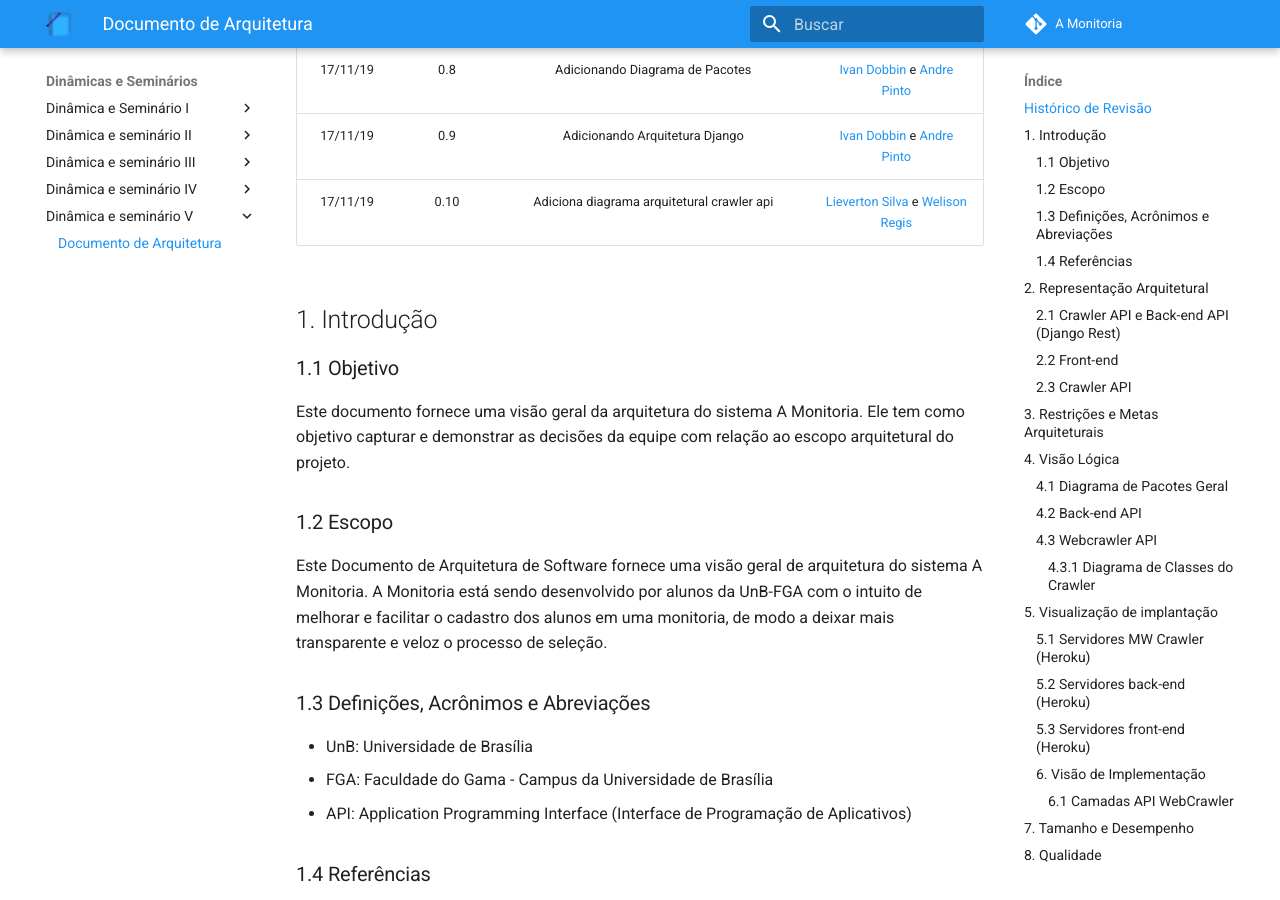
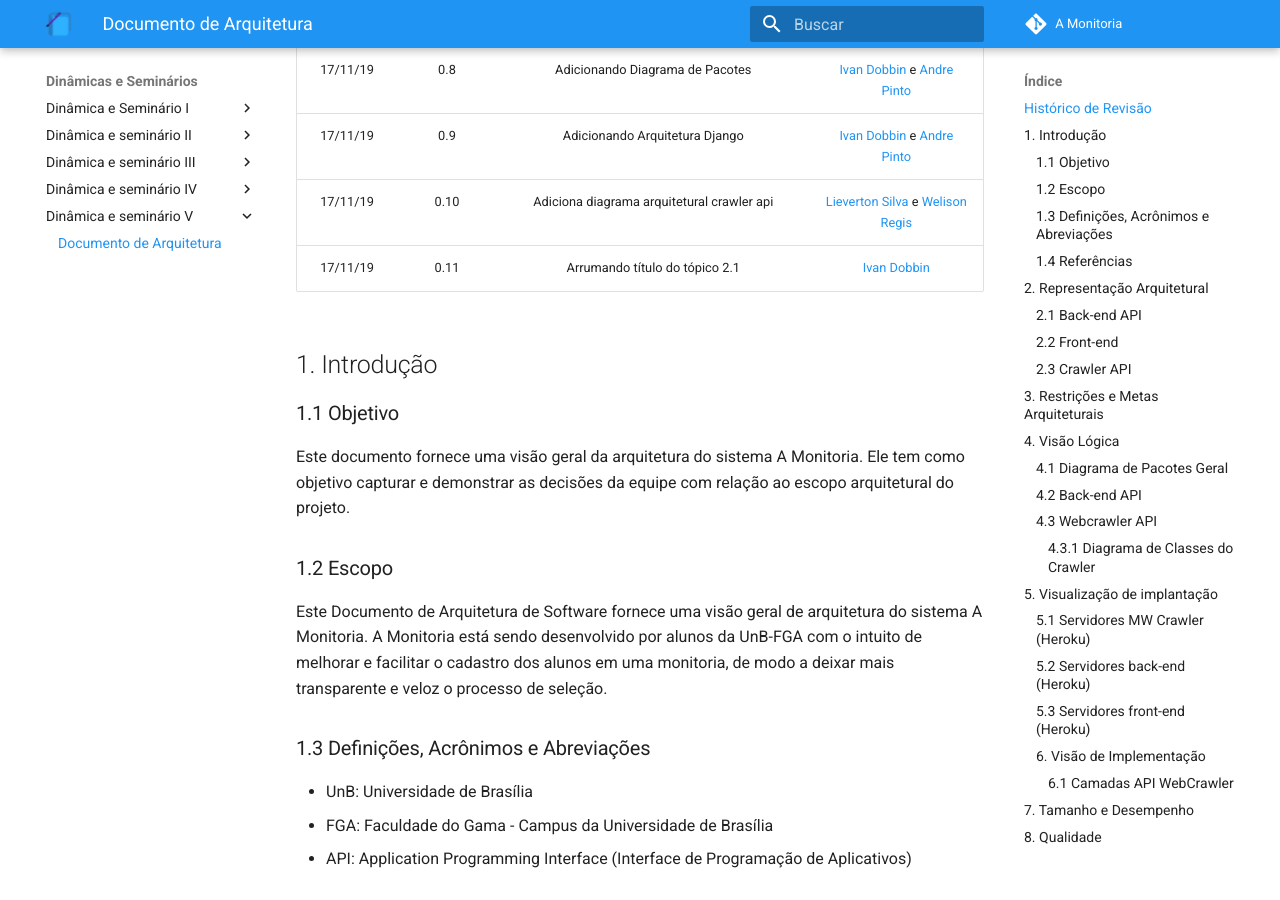
Before and after one commit to 2019-2-arquitetura-desenho/wiki, an MkDocs documentation site: the page built from docs/dinamica_seminario_V/documento_arquitetura.md, in a window 1280 px wide and 900 px high, scrolled down 677 px. Built offline with MkDocs 1.6.1 and Material for MkDocs 9.7.7, drawn with Linux system fonts in a browser that asks for light colours; comment, search, counter and statistics services are not loaded; old or Windows-style settings are respelled for this version of MkDocs; some of the changed text lies outside the part shown.

Commit message:
Fixing title of topic 2.1

```diff
--- a/docs/dinamica_seminario_V/documento_arquitetura.md
+++ b/docs/dinamica_seminario_V/documento_arquitetura.md
@@ -14,6 +14,7 @@
 |17/11/19 | 0.8 | Adicionando Diagrama de Pacotes | [Ivan Dobbin](https://github.com/darmsDD) e [Andre Pinto](https://github.com/andrelucax) |
 |17/11/19 | 0.9 | Adicionando Arquitetura Django | [Ivan Dobbin](https://github.com/darmsDD) e [Andre Pinto](https://github.com/andrelucax) |
 | 17/11/19 | 0.10 | Adiciona diagrama arquitetural crawler api | [Lieverton Silva](https://github.com/lievertom) e [Welison Regis](https://github.com/WelisonR) |
+|17/11/19 | 0.11 | Arrumando título do tópico 2.1 | [Ivan Dobbin](https://github.com/darmsDD)
 
 ## 1. Introdução
 
@@ -58,7 +59,7 @@ Numa visão macro da arquitetura, a aplicação "A Monitoria" é subsidiada por
 
 ![Representação Arquitetural](assets/representacao_arquitetural.png)
 
-### 2.1 Crawler API e Back-end API (Django Rest)
+### 2.1 Back-end API
 
 ![arquitetura_django](assets/representacao_arquitetural_django.png)
 
```
